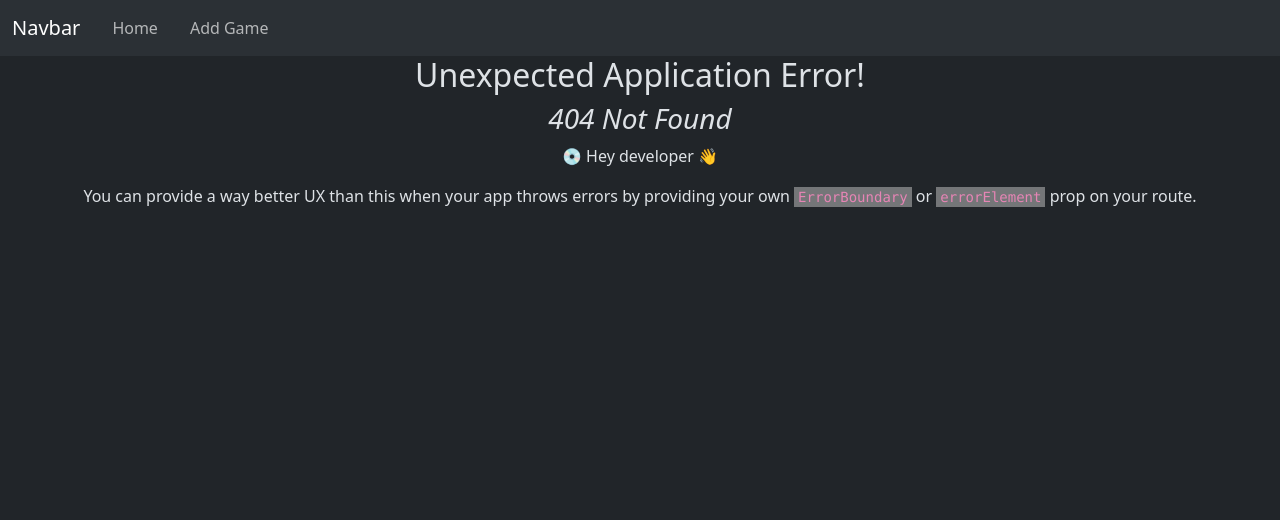
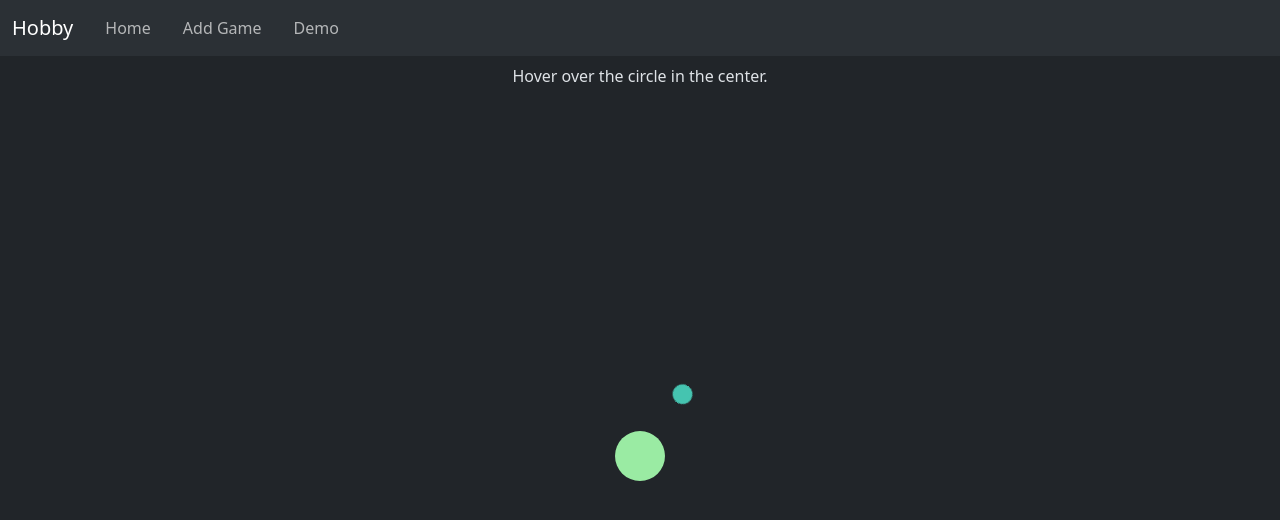
Before and after one commit to mickelson-classroom/hobby-manager-Snow-EWhitt, a React (Create React App) app in the folder hobby-manager/: page /demonstration in a window 1280 px wide. Before the commit this address had no page. Shown: the top 520 px of the page. Built offline with nearby package versions, Linux system fonts and the light colour scheme.

Commit message:
Created Demo page with animation

```diff
--- a/hobby-manager/src/App.tsx
+++ b/hobby-manager/src/App.tsx
@@ -5,6 +5,7 @@ import { GameItem } from "./pages/GameDetails/GameDetails";
 import { GamesList } from "./pages/GamesList";
 import ErrorBoundary from "./pages/ErrorBoundary";
 import CreateGameItem from "./pages/CreateGameItem";
+import { Demonstration } from "./pages/Demonstration";
 
 export const App = () => {
   const router = createBrowserRouter([
@@ -32,6 +33,14 @@ export const App = () => {
         </ErrorBoundary>
       ),
     },
+    {
+      path: "demonstration",
+      element: (
+        <ErrorBoundary>
+          <Demonstration />
+        </ErrorBoundary>
+      ),
+    },
   ]);
 
   return (
--- a/hobby-manager/src/assests/custom.scss
+++ b/hobby-manager/src/assests/custom.scss
@@ -1,5 +1,101 @@
-$primary: #9AEBA3;
-$secondary: #45C4B0;
-$info: #13678A;
+$primary: #9aeba3;
+$secondary: #45c4b0;
+$info: #13678a;
+
+@mixin orbit-path-base {
+  position: absolute;
+  width: 150px;
+  height: 150px;
+  border-radius: 50%;
+  animation: orbit 5s linear infinite;
+}
+
+.parent {
+  position: fixed;
+  display: flex;
+  height: 100%;
+  width: 100%;
+  justify-content: center;
+  align-items: center;
+}
+
+.circle {
+  position: absolute;
+  justify-self: center;
+  align-self: center;
+  width: 50px;
+  height: 50px;
+  border-radius: 50%;
+
+  &.circle-primary {
+    background-color: $primary;
+  }
+
+  &:hover {
+    animation-name: breathe;
+    animation-duration: 2s;
+    animation-delay: 0s;
+    animation-timing-function: ease-in-out;
+    animation-iteration-count: infinite;
+    animation-direction: normal;
+    animation-fill-mode: none;
+  }
+}
+
+.orbit-circle {
+  position: absolute;
+  top: 0;
+  left: 50%;
+  height: 20px;
+  width: 20px;
+  border-radius: 50%;
+  transform: translate(-50%, -50%);
+
+  &.orbit-circle-secondary {
+    background-color: $secondary;
+  }
+}
+
+.orbit-path {
+  @include orbit-path-base;
+  border: 2px dashed $info;
+}
+
+.orbit-path-hidden {
+  @include orbit-path-base;
+}
+
+
+@keyframes orbit {
+  100% {
+    transform: rotate(360deg);
+  }
+}
+
+@keyframes breathe {
+  0%,
+  100% {
+    transform: scale(100%);
+    box-shadow: none;
+  }
+
+  25% {
+    background-color: $info;
+    transform: scale(150%);
+    box-shadow: 0px 0px 5px 5px $info;
+  }
+
+  50% {
+    background-color: $primary;
+    transform: scale(100%);
+    box-shadow: none;
+  }
+
+  75% {
+    background-color: $secondary;
+    transform: scale(150%);
+    box-shadow: 0px 0px 5px 5px $secondary;
+  }
+}
 
 @import "../../node_modules/bootstrap/scss/bootstrap.scss";
--- a/hobby-manager/src/components/NavBar.tsx
+++ b/hobby-manager/src/components/NavBar.tsx
@@ -2,8 +2,8 @@ const NavBar = () => {
   return (
     <nav className="navbar navbar-expand-lg bg-body-tertiary">
       <div className="container-fluid justify-content-start">
-        <a className="navbar-brand d-none d-sm-block" href="#">
-          Navbar
+        <a className="navbar-brand d-none d-sm-block" href="/">
+          Hobby
         </a>
         <div id="navbarNav">
           <ul className="navbar-nav d-flex flex-row">
@@ -17,6 +17,11 @@ const NavBar = () => {
                 Add Game
               </a>
             </li>
+            <li className="nav-item mx-2">
+              <a className="nav-link" href="demonstration">
+                Demo
+              </a>
+            </li>
           </ul>
         </div>
       </div>
--- /dev/null
+++ b/hobby-manager/src/pages/Demonstration.tsx
@@ -0,0 +1,15 @@
+import "../assests/custom.scss";
+
+export const Demonstration = () => {
+  return (
+    <>
+      <div className="parent">
+        <div className="orbit-path-hidden">
+          <div className="orbit-circle orbit-circle-secondary" />
+        </div>
+        <div className="circle circle-primary" />
+      </div>
+      <p className="mt-2">Hover over the circle in the center.</p>
+    </>
+  );
+};
```
Also changed, not shown: hobby-manager/src/pages/GamesList.tsx (+8 -2 lines).
